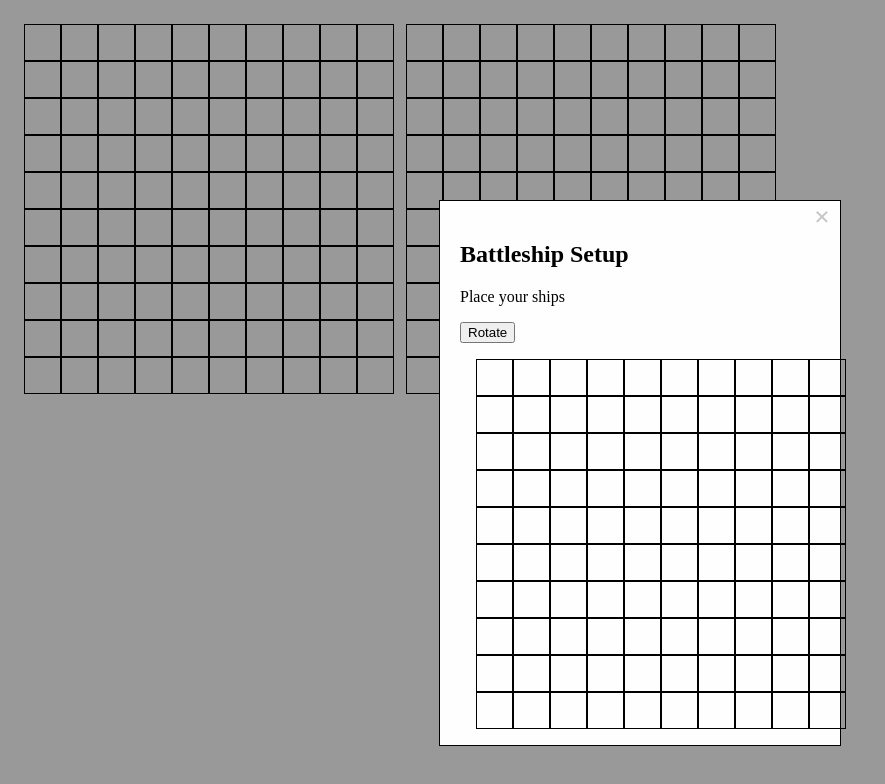
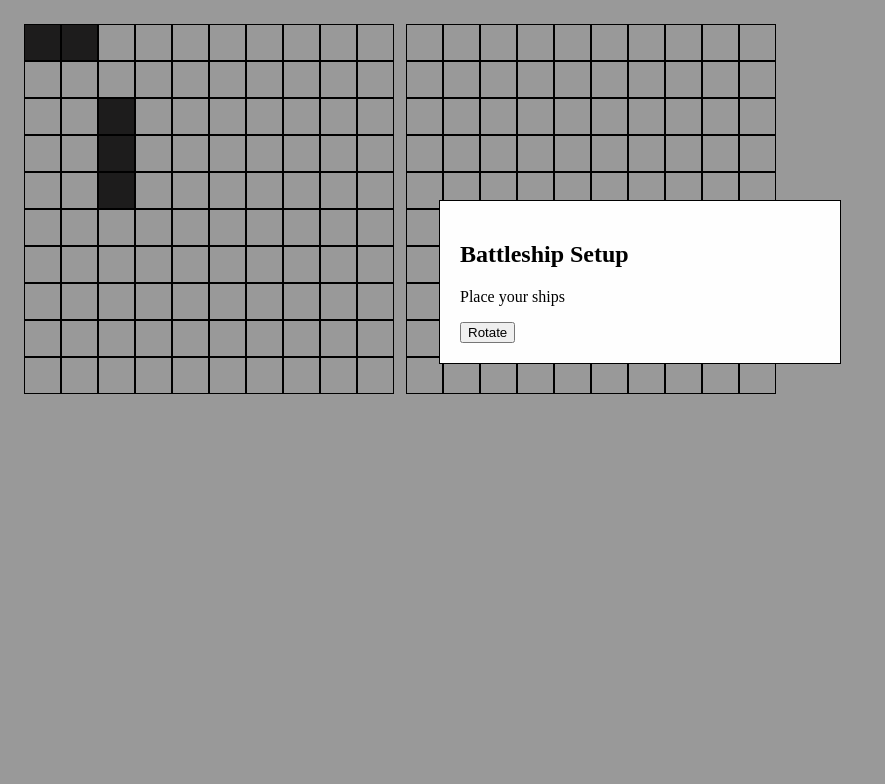
Before and after one commit to kieranlewis/battleship, a website built with webpack: page dist/index.html in a window 1280 px wide. Shown: the whole page, without its empty margins (0-885 px from the left). Built offline with nearby package versions, Linux system fonts and the light colour scheme.

Commit message:
changed mind and ships will now be placed with coordinates

```diff
--- a/src/game.js
+++ b/src/game.js
@@ -1,13 +1,13 @@
 import { Gameboard } from "./modules/Gameboard";
 import { Ship } from "./modules/Ship";
 import { Player } from "./modules/Player";
-import { renderBoards, updateBoard, renderInitialSetup } from "./modules/domManipulation";
+import { renderBoards, updateBoard } from "./modules/domManipulation";
 
 const game = (() => {
     let player, cpu, playerBoard, cpuBoard;
 
     function init() {
-        /* initial setup of game
+        // initial setup of game
         playerBoard = Gameboard();
         cpuBoard = Gameboard();
         player = Player('Kieran');
@@ -24,15 +24,6 @@ const game = (() => {
         cpuBoard.placeShip(cpuShip1, [0,0], 'vertical');
         cpuBoard.placeShip(cpuShip2, [2,2], 'horizontal');
 
-        renderBoards(playerBoard.board);
-        */
-
-        playerBoard = Gameboard();
-        cpuBoard = Gameboard();
-        player = Player('Kieran');
-        cpu = Player('Computer');
-
-        renderInitialSetup();
         renderBoards(playerBoard.board);
     }
 
--- a/src/modules/Gameboard.js
+++ b/src/modules/Gameboard.js
@@ -19,7 +19,11 @@ const Gameboard = () => {
             //keep track of ship
             const newShip = { ship, coords, alignment };
             _ships.push(newShip);
+
+            return true;
         }
+
+        return false;
     }
 
     function receiveAttack(coords) {
--- a/src/modules/domManipulation.js
+++ b/src/modules/domManipulation.js
@@ -27,21 +27,6 @@ function renderBoards(playerBoard) {
     }
 }
 
-function renderInitialSetup() {
-    const setupBoardDiv = document.querySelector('.setup-board');
-
-    for(let i = 0; i < 10; i++) {
-        for(let j = 0; j < 10; j++) {
-            const setupDiv = document.createElement('div');
-
-            setupDiv.setAttribute('class', 'grid-item');
-            setupDiv.setAttribute('data-coord', `${i},${j}`);
-
-            setupBoardDiv.appendChild(setupDiv);
-        }
-    }
-}
-
 function updateBoard(gameBoard, coords, player) {
     const [y, x] = coords;
     const div = document.querySelector(`[data-player=${!player}][data-coord="${y},${x}"]`)
@@ -50,4 +35,4 @@ function updateBoard(gameBoard, coords, player) {
     else if(gameBoard[y][x] === 'M') div.classList.add('miss');
 }
 
-export { renderBoards, updateBoard, renderInitialSetup }
+export { renderBoards, updateBoard }
```
Also changed, not shown: dist/index.html.
